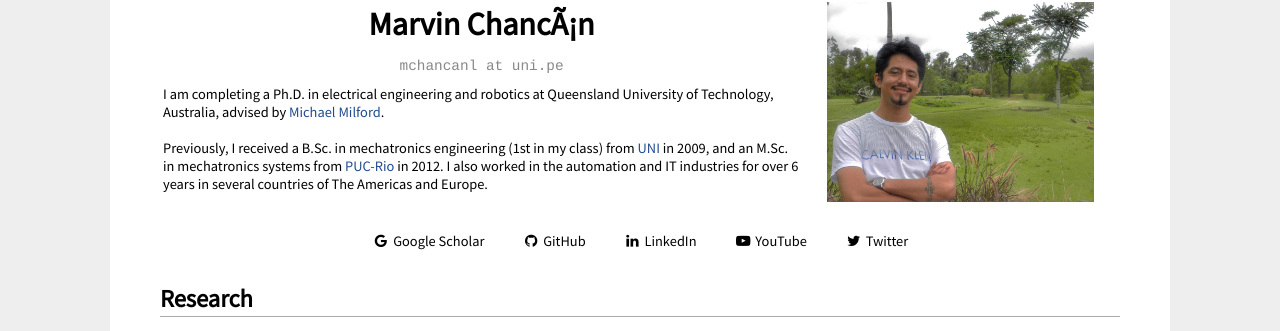
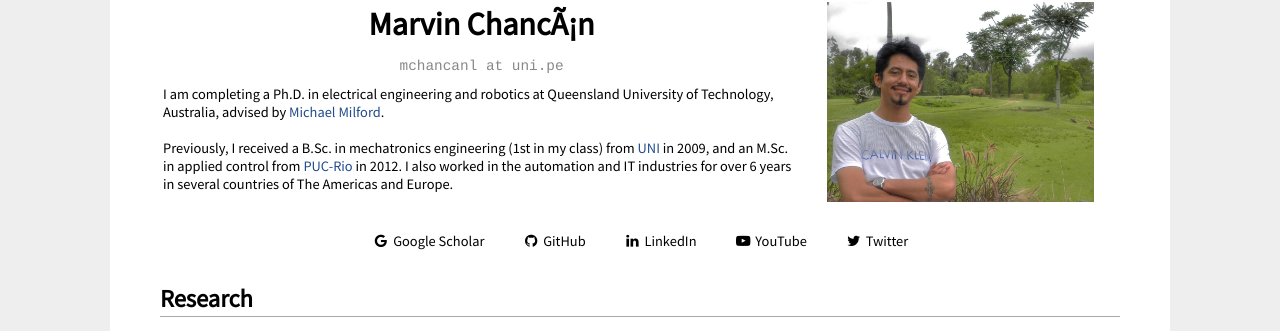
Before and after one commit to mchancan/mchancan.github.io, a Jekyll site: the page built from index.html, in a window 1280 px wide and 900 px high. Shown: the part 96-427 px from the top of the window. Built offline with Jekyll 4.4.1, drawn with Linux system fonts in a browser that asks for light colours; comment, search, counter and statistics services are not loaded; a style sheet for code colours, icons or effects is not loaded.

Commit message:
Update index.html

```diff
--- a/index.html
+++ b/index.html
@@ -15,7 +15,7 @@ title: Marvin Chancán
 			I am completing a Ph.D. in electrical engineering and robotics at Queensland University of Technology, Australia, advised by <a href="https://scholar.google.com/citations?user=TDSmCKgAAAAJ&hl=en" target="_blank">Michael Milford</a>.
 			</br>
 			</br>
-			Previously, I received a B.Sc. in mechatronics engineering (1st in my class) from <a href="https://en.wikipedia.org/wiki/National_University_of_Engineering" target="_blank">UNI</a> in 2009, and an M.Sc. in mechatronics systems from <a href="https://en.wikipedia.org/wiki/Pontifical_Catholic_University_of_Rio_de_Janeiro" target="_blank">PUC-Rio</a> in 2012. I also worked in the automation and IT industries for over 6 years in several countries of The Americas and Europe.</br>
+			Previously, I received a B.Sc. in mechatronics engineering (1st in my class) from <a href="https://en.wikipedia.org/wiki/National_University_of_Engineering" target="_blank">UNI</a> in 2009, and an M.Sc. in applied control from <a href="https://en.wikipedia.org/wiki/Pontifical_Catholic_University_of_Rio_de_Janeiro" target="_blank">PUC-Rio</a> in 2012. I also worked in the automation and IT industries for over 6 years in several countries of The Americas and Europe.</br>
 		</p>
 	</td>
 	<td style="padding:2.5%;width:33%;max-width:40%">
```
